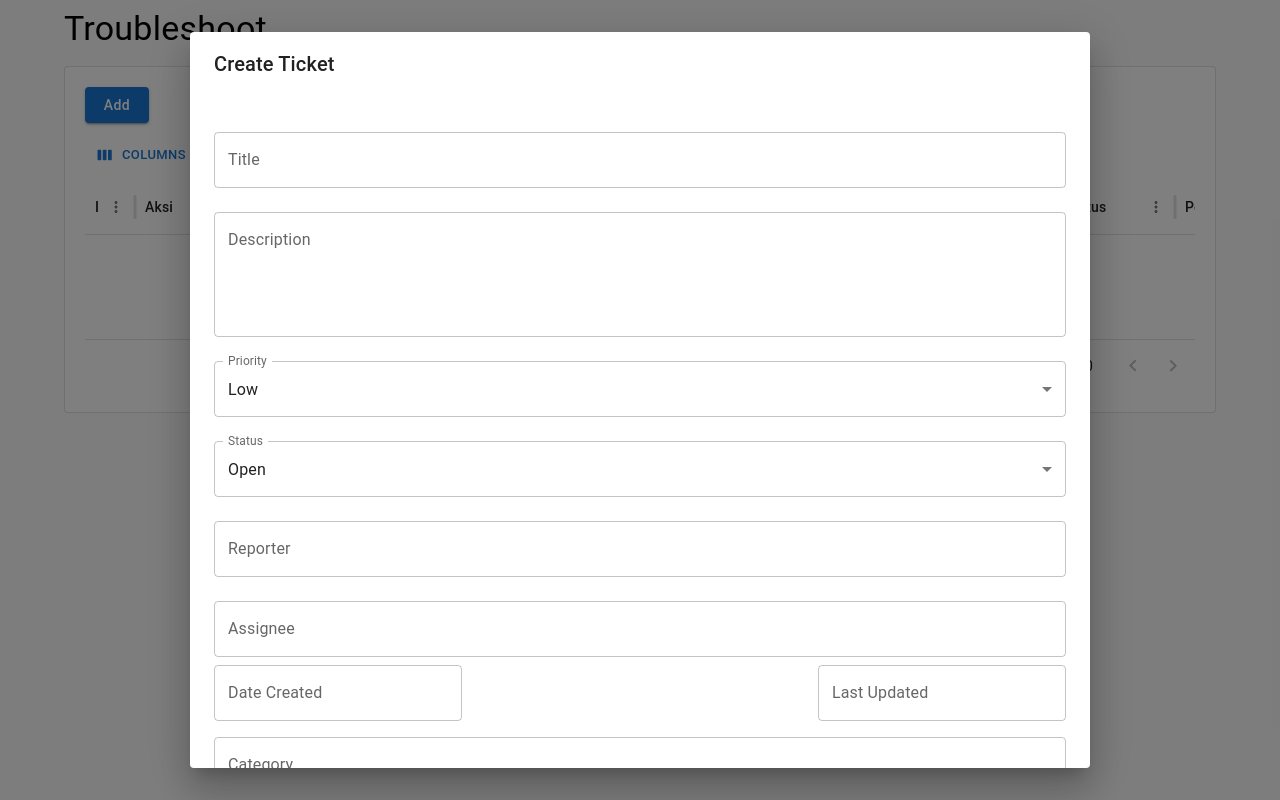
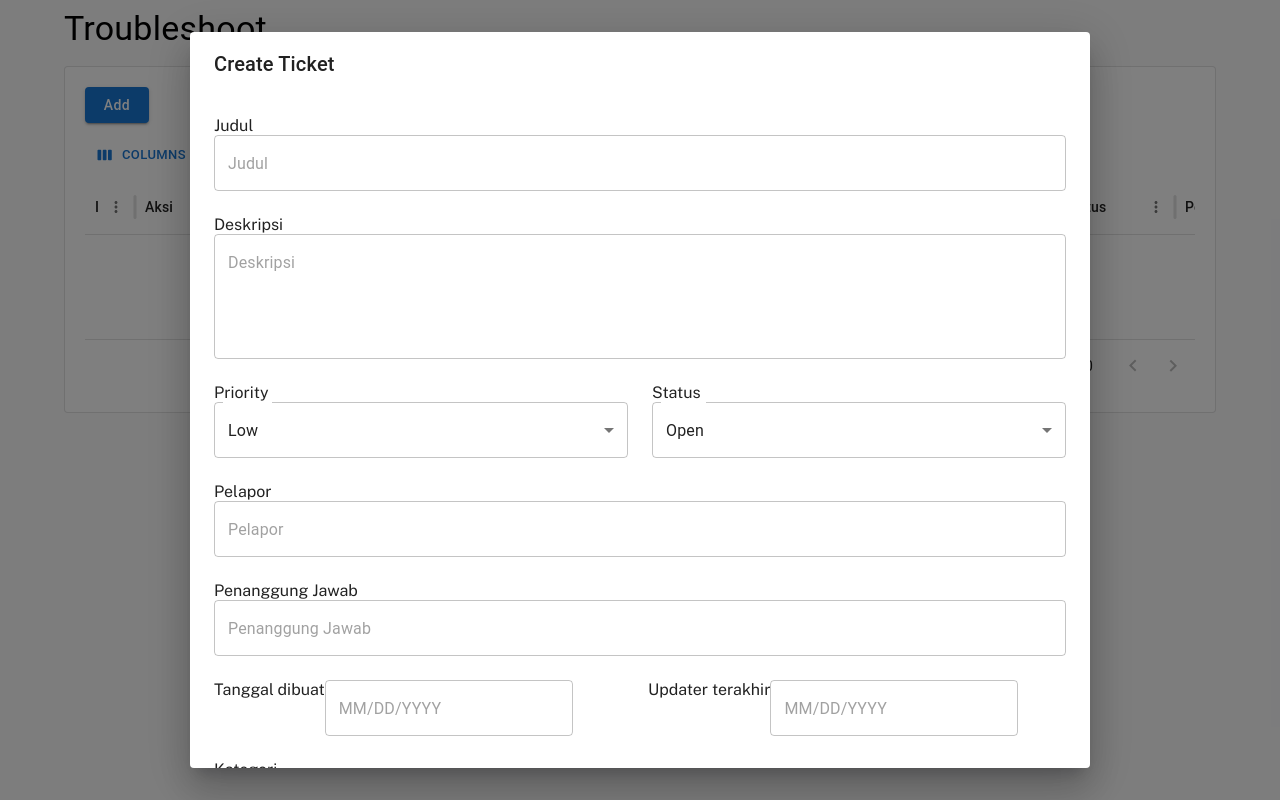
Before and after one commit to yusufariiq/Troubleshoot-Ticketing-BKI, a React (Vite) app in the folder client/: page / in a window 1280 px wide. Both pictures are taken after a click on the button "Add". Built offline with nearby package versions, Linux system fonts and the light colour scheme; no server answers.

Commit message:
modify Modal form using grid

```diff
--- a/client/package.json
+++ b/client/package.json
@@ -14,6 +14,7 @@
     "@emotion/styled": "^11.13.0",
     "@mui/icons-material": "^6.1.2",
     "@mui/material": "^6.1.2",
+    "@mui/system": "^6.1.2",
     "@mui/x-data-grid": "^7.18.0",
     "@mui/x-date-pickers": "^7.18.0",
     "axios": "^1.7.7",
--- a/client/src/components/Modal.tsx
+++ b/client/src/components/Modal.tsx
@@ -13,11 +13,11 @@ import {
     Select,
     MenuItem,
     FormControl,
-    InputLabel,
     Box,
     IconButton,
   } from '@mui/material';
-import { CloudUpload as CloudUploadIcon, Delete as DeleteIcon } from '@mui/icons-material';
+import Grid from '@mui/material/Grid';
+import { CloudUpload as CloudUploadIcon, Delete as DeleteIcon} from '@mui/icons-material';
 import { DatePicker } from '@mui/x-date-pickers/DatePicker';
 import { AdapterDateFns } from '@mui/x-date-pickers/AdapterDateFns';
 import { LocalizationProvider } from '@mui/x-date-pickers/LocalizationProvider';
@@ -149,28 +149,34 @@ const Modal: React.FC<TicketFormModalProps> = ({ open, onClose, onSubmit }) => {
           return (
               <Form>
                 <DialogContent>
+                  <Grid container spacing={3}>
+                    <Grid item xs={12}>
+                      <label>Judul</label>
                       <Field
                         as={TextField}
                         name="title"
-                    label="Title"
+                        placeholder='Judul'
                         fullWidth
-                    margin="normal"
                         error={touched.title && errors.title}
                         helperText={touched.title && errors.title}
                       />
+                    </Grid>
+                    <Grid item xs={12}>
+                      <label>Deskripsi</label>
                       <Field
                       as={TextField}
                       name="description"
-                    label="Description"
+                      placeholder='Deskripsi'
                       fullWidth
                       multiline
                       rows={4}
-                    margin="normal"
                       error={touched.description && errors.description}
                       helperText={touched.description && errors.description}
                       />
-                  <FormControl fullWidth margin="normal">
-                    <InputLabel>Priority</InputLabel>
+                    </Grid>
+                    <Grid item xs={6}>
+                      <FormControl fullWidth>
+                        <label>Priority</label>
                         <Field
                           as={Select}
                           name="priority"
@@ -182,8 +188,10 @@ const Modal: React.FC<TicketFormModalProps> = ({ open, onClose, onSubmit }) => {
                           <MenuItem value="Critical">Critical</MenuItem>
                         </Field>
                       </FormControl>
-                  <FormControl fullWidth margin="normal">
-                    <InputLabel>Status</InputLabel>
+                    </Grid>
+                    <Grid item xs={6}>
+                      <FormControl fullWidth>
+                        <label>Status</label>
                         <Field
                           as={Select}
                           name="status"
@@ -195,58 +203,74 @@ const Modal: React.FC<TicketFormModalProps> = ({ open, onClose, onSubmit }) => {
                           <MenuItem value="Closed">Closed</MenuItem>
                         </Field>
                       </FormControl>
+                    </Grid>
+                    <Grid item xs={12}>
+                      <label>Pelapor</label>
                       <Field
                       as={TextField}
                       name="reporter"
-                    label="Reporter"
+                      placeholder='Pelapor'
                       fullWidth
-                    margin="normal"
                       error={touched.reporter && errors.reporter}
                       helperText={touched.reporter && errors.reporter}
                       />
+                    </Grid>
+                    <Grid item xs={12}>
+                      <label>Penanggung Jawab</label>
                       <Field
                       as={TextField}
                       name="assignee"
-                    label="Assignee"
+                      placeholder='Penanggung Jawab'
                       fullWidth
-                    margin="normal"
                       error={touched.assignee && errors.assignee}
                       helperText={touched.assignee && errors.assignee}
                       />
+                    </Grid>
+
+                    <Grid item xs={12}>
                       <LocalizationProvider dateAdapter={AdapterDateFns}>
-                    <Box sx={{display:'flex', justifyContent:'space-between' }}>
+                        <Grid container spacing={2}>
+                          <Grid item xs={6}>
+                            <label>Tanggal dibuat</label>
                             <Field
                               name="date_created"
                               component={DatePicker}
-                        label="Date Created"
                               inputFormat="MM/dd/yyyy"
-                        renderInput={(params: any) => <TextField {...params} fullWidth margin="normal" />}
+                              renderInput={(params: any) => <TextField {...params} fullWidth />}
                             />
+                          </Grid>
+                          <Grid item xs={6}>
+                            <label>Updater terakhir</label>
                             <Field
                               name="last_updated"
                               component={DatePicker}
-                        label="Last Updated"
                               inputFormat="MM/dd/yyyy"
-                        renderInput={(params: any) => <TextField {...params} fullWidth margin="normal" />}
+                              renderInput={(params: any) => <TextField {...params} fullWidth />}
                             />
-                    </Box>
+                          </Grid>
+                        </Grid>
                       </LocalizationProvider>
+                    </Grid>
+
+                  <Grid item xs={12}>
+                    <label>Kategori</label>
                     <Field
                         as={TextField}
                         name="category"
-                    label="Category"
+                        placeholder='Kategori'
                         fullWidth
-                    margin="normal"
                         error={touched.category && errors.category}
                         helperText={touched.category && errors.category}
                       />
+                  </Grid>
+
+                  <Grid item xs={12}>
                     <Box
                       {...getRootProps()}
                       sx={{
                         border: '2px dashed #ccc',
                         borderRadius: 2,
                         padding: 3,
-                      marginTop: 2,
                         textAlign: 'center',
                         cursor: 'pointer',
                         backgroundColor: isDragActive ? '#f0f0f0' : 'transparent',
@@ -285,10 +309,12 @@ const Modal: React.FC<TicketFormModalProps> = ({ open, onClose, onSubmit }) => {
                         </>
                       )}
                     </Box>
+                  </Grid>
+                </Grid>
                 </DialogContent>
                 <DialogActions>
                   <Button onClick={onClose}>Cancel</Button>
-                  <Button type="submit" variant="contained" color="primary">
+                  <Button type="submit" color="primary">
                     Submit
                   </Button>
                 </DialogActions>
```
Also changed, not shown: 1 other file (tests, documents, lock files or other folders). Lines whose indentation alone changed are shown as unchanged.
